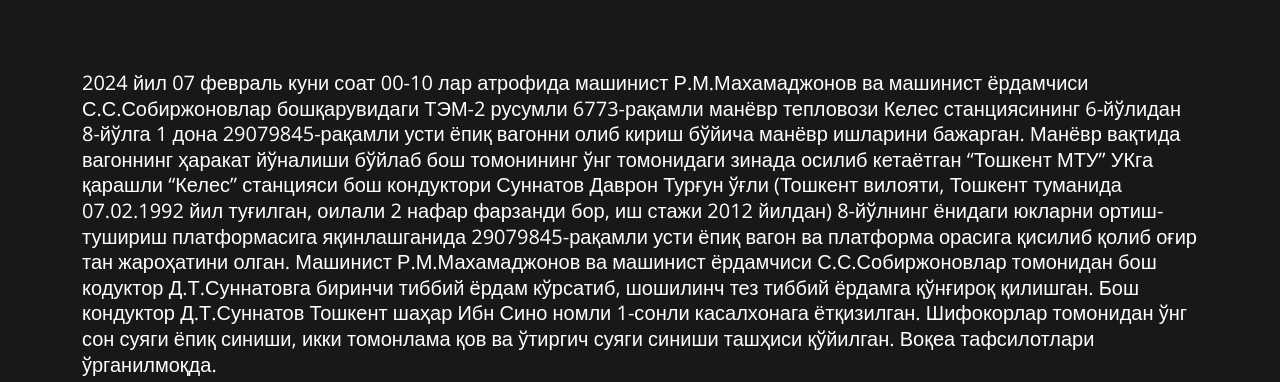
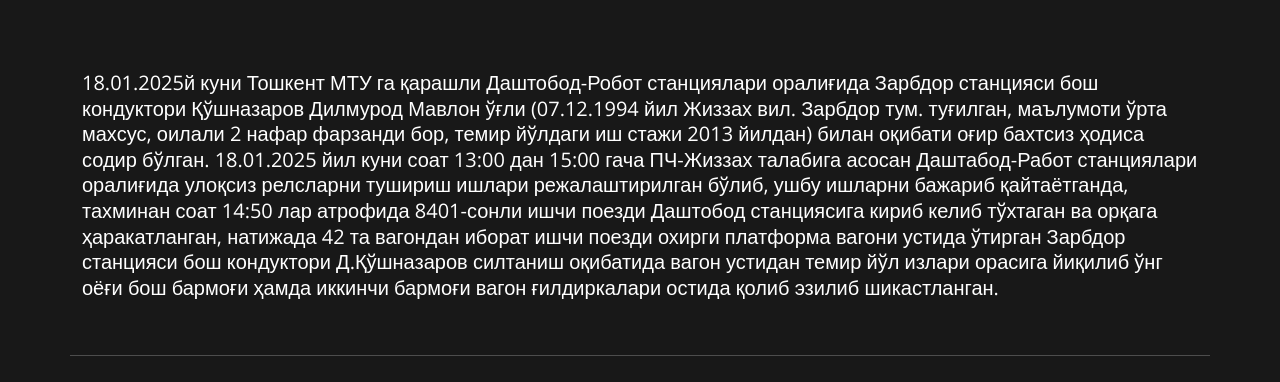
Before and after one commit to Sadulla8887/tb_project, a Next.js app: page /case-study-details in a window 1280 px wide. Shown: the part 570-952 px from the top of the page. Built offline with nearby package versions, Linux system fonts and the light colour scheme.

Commit message:
Update case-study-details.jsx

```diff
--- a/pages/case-study-details.jsx
+++ b/pages/case-study-details.jsx
@@ -26,7 +26,9 @@ export default function CaseStudyDetails() {
         <Div className="container">
           <Spacing lg="90" md="45" />
           <p className="cs-m0">
-          2024 йил 07 февраль куни соат 00-10 лар атрофида машинист Р.М.Махамаджонов ва машинист ёрдамчиси С.С.Собиржоновлар бошқарувидаги ТЭМ-2 русумли 6773-рақамли манёвр тепловози Келес станциясининг 6-йўлидан 8-йўлга 1 дона 29079845-рақамли усти ёпиқ вагонни олиб кириш бўйича манёвр ишларини бажарган. Манёвр вақтида вагоннинг ҳаракат йўналиши бўйлаб бош томонининг ўнг томонидаги зинада осилиб кетаётган “Тошкент МТУ” УКга қарашли “Келес” станцияси бош кондуктори Суннатов Даврон Турғун ўғли (Тошкент вилояти, Тошкент туманида 07.02.1992 йил туғилган, оилали 2 нафар фарзанди бор, иш стажи 2012 йилдан) 8-йўлнинг ёнидаги юкларни ортиш-тушириш платформасига яқинлашганида 29079845-рақамли усти ёпиқ вагон ва платформа орасига қисилиб қолиб оғир тан жароҳатини олган. Машинист Р.М.Махамаджонов ва машинист ёрдамчиси С.С.Собиржоновлар томонидан бош кодуктор Д.Т.Суннатовга биринчи тиббий ёрдам кўрсатиб, шошилинч тез тиббий ёрдамга қўнғироқ қилишган. Бош кондуктор Д.Т.Суннатов Тошкент шаҳар Ибн Сино номли 1-сонли касалхонага ётқизилган. Шифокорлар томонидан ўнг сон суяги ёпиқ синиши, икки томонлама қов ва ўтиргич суяги синиши ташҳиси қўйилган. Воқеа тафсилотлари ўрганилмоқда.
+          18.01.2025й куни Тошкент МТУ га қарашли Даштобод-Робот станциялари оралиғида Зарбдор станцияси бош кондуктори Қўшназаров Дилмурод Мавлон ўғли (07.12.1994 йил Жиззах вил. Зарбдор тум. туғилган, маълумоти ўрта махсус, оилали 2 нафар фарзанди бор, темир йўлдаги иш стажи 2013 йилдан) билан оқибати оғир бахтсиз ҳодиса содир бўлган.
+18.01.2025 йил куни соат 13:00 дан 15:00 гача ПЧ-Жиззах талабига асосан Даштабод-Работ станциялари оралиғида улоқсиз релсларни тушириш ишлари режалаштирилган бўлиб, ушбу ишларни бажариб қайтаётганда,  тахминан соат 14:50 лар атрофида 8401-сонли ишчи поезди Даштобод станциясига кириб келиб тўхтаган ва орқага ҳаракатланган, натижада 42 та вагондан иборат ишчи поезди охирги платформа вагони устида ўтирган Зарбдор станцияси бош кондуктори Д.Қўшназаров силтаниш оқибатида вагон устидан темир йўл излари орасига йиқилиб ўнг оёғи бош бармоғи ҳамда иккинчи бармоғи вагон ғилдиркалари остида қолиб эзилиб шикастланган.
+
           </p>
         </Div>
       </Layout>
```
